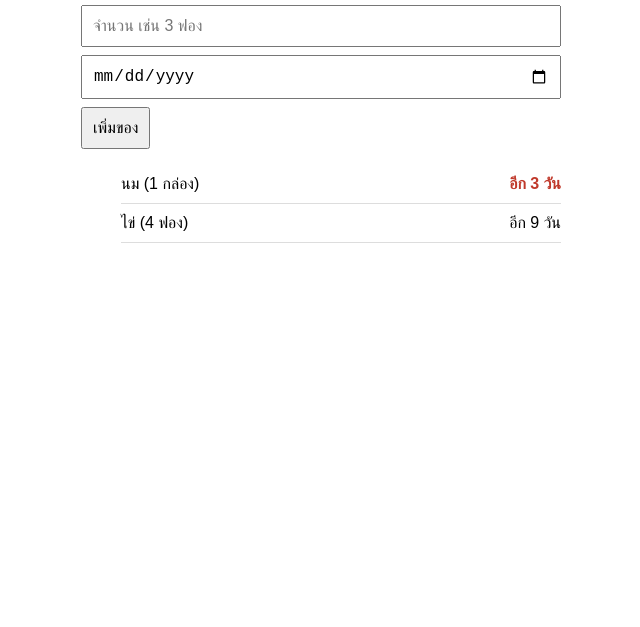
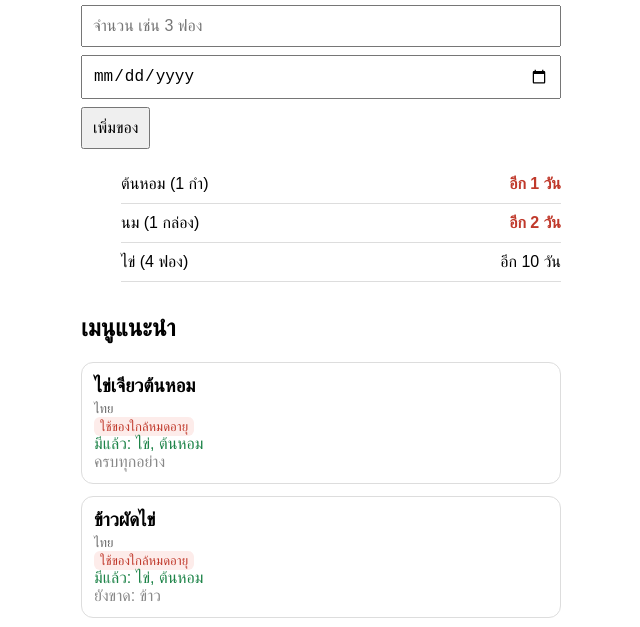
Before and after one commit to arinradatp-oss/my-first-site, a plain HTML site: page index.html in a window 1280 px wide. Shown: the part 127-754 px from the top of the page, without its empty margins (319-959 px from the left). Drawn offline with Linux system fonts and the light colour scheme.

Commit message:
Enhance recipe suggestions and styling

```diff
--- a/index.html
+++ b/index.html
@@ -10,6 +10,13 @@
     input { width: 100%; margin-bottom: 8px; }
     li { display: flex; justify-content: space-between; padding: 10px 0; border-bottom: 1px solid #ddd; }
     .soon { color: #c0392b; font-weight: bold; }
+    h2 { margin-top: 32px; }
+    .card { border: 1px solid #ddd; border-radius: 12px; padding: 12px; margin-bottom: 12px; }
+    .card h3 { margin: 0 0 4px; }
+    .tag { font-size: 13px; color: #666; }
+    .have { color: #1e8449; }
+    .miss { color: #888; }
+    .urgent { background: #fdecea; color: #c0392b; border-radius: 6px; padding: 2px 6px; font-size: 13px; }
   </style>
 </head>
 <body>
@@ -20,18 +27,33 @@
   <button id="add">เพิ่มของ</button>
   <ul id="list"></ul>
 
+  <h2>เมนูแนะนำ</h2>
+  <div id="recipes"></div>
+
   <script>
     // ข้อมูลจำลอง: ภายหลังเปลี่ยนเป็นดึงจากหลังบ้าน
+    function inDays(n) {
+      const d = new Date(); d.setDate(d.getDate() + n);
+      return d.toISOString().slice(0, 10);
+    }
     let items = [
-      { name: "นม", quantity: "1 กล่อง", expiry_date: "2026-10-06" },
-      { name: "ไข่", quantity: "4 ฟอง", expiry_date: "2026-10-12" }
+      { name: "นม", quantity: "1 กล่อง", expiry_date: inDays(2) },
+      { name: "ไข่", quantity: "4 ฟอง", expiry_date: inDays(10) },
+      { name: "ต้นหอม", quantity: "1 กำ", expiry_date: inDays(1) }
+    ];
+    const recipes = [
+      { title: "ไข่เจียวต้นหอม", cuisine: "ไทย", ingredients: ["ไข่", "ต้นหอม"] },
+      { title: "ข้าวผัดไข่", cuisine: "ไทย", ingredients: ["ข้าว", "ไข่", "ต้นหอม"] },
+      { title: "พุดดิ้งนม", cuisine: "ขนม", ingredients: ["นม", "ไข่", "น้ำตาล"] },
+      { title: "ฟักทองผัดไข่", cuisine: "ไทย", ingredients: ["ฟักทอง", "ไข่"] },
+      { title: "ผัดผักรวม", cuisine: "จีน", ingredients: ["กะหล่ำปลี", "แครอท", "กระเทียม"] }
     ];
 
     function daysLeft(d) {
       return Math.ceil((new Date(d) - new Date()) / 86400000);
     }
 
-    function render() {
+    function renderList() {
       const list = document.getElementById("list");
       list.innerHTML = "";
       items
@@ -45,6 +67,60 @@
           list.appendChild(li);
         });
     }
+
+    function renderRecipes() {
+      const box = document.getElementById("recipes");
+      box.innerHTML = "";
+      const fresh = items.filter(it => daysLeft(it.expiry_date) >= 0);
+
+      const scored = recipes.map(r => {
+        let score = 0, urgent = false;
+        const have = [], miss = [];
+        r.ingredients.forEach(ing => {
+          const hit = fresh.find(it => it.name.includes(ing) || ing.includes(it.name));
+          if (hit) {
+            have.push(ing);
+            score += 1;
+            if (daysLeft(hit.expiry_date) <= 3) { score += 2; urgent = true; }
+          } else {
+            miss.push(ing);
+          }
+        });
+        return { r, score, urgent, have, miss };
+      }).filter(x => x.score > 0).sort((a, b) => b.score - a.score);
+
+      if (scored.length === 0) {
+        box.textContent = "ยังไม่มีเมนูที่ตรงกับของในตู้เย็น ลองเพิ่มวัตถุดิบดูครับ";
+        return;
+      }
+
+      scored.forEach(x => {
+        const div = document.createElement("div");
+        div.className = "card";
+        const h = document.createElement("h3");
+        h.textContent = x.r.title;
+        const tag = document.createElement("div");
+        tag.className = "tag";
+        tag.textContent = x.r.cuisine;
+        const have = document.createElement("div");
+        have.className = "have";
+        have.textContent = "มีแล้ว: " + x.have.join(", ");
+        const miss = document.createElement("div");
+        miss.className = "miss";
+        miss.textContent = x.miss.length ? "ยังขาด: " + x.miss.join(", ") : "ครบทุกอย่าง";
+        div.append(h, tag);
+        if (x.urgent) {
+          const u = document.createElement("span");
+          u.className = "urgent";
+          u.textContent = "ใช้ของใกล้หมดอายุ";
+          div.append(u);
+        }
+        div.append(have, miss);
+        box.appendChild(div);
+      });
+    }
+
+    function render() { renderList(); renderRecipes(); }
 
     document.getElementById("add").onclick = () => {
       const name = document.getElementById("name").value.trim();
```
